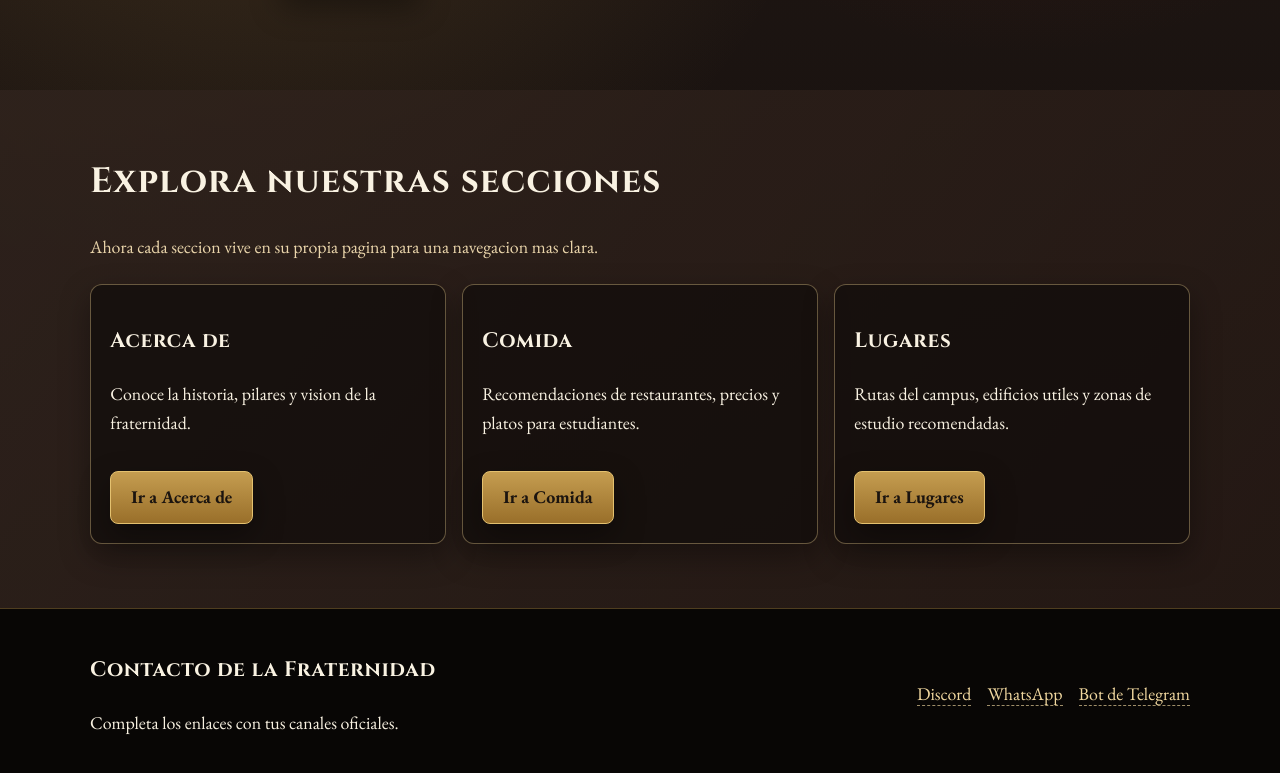
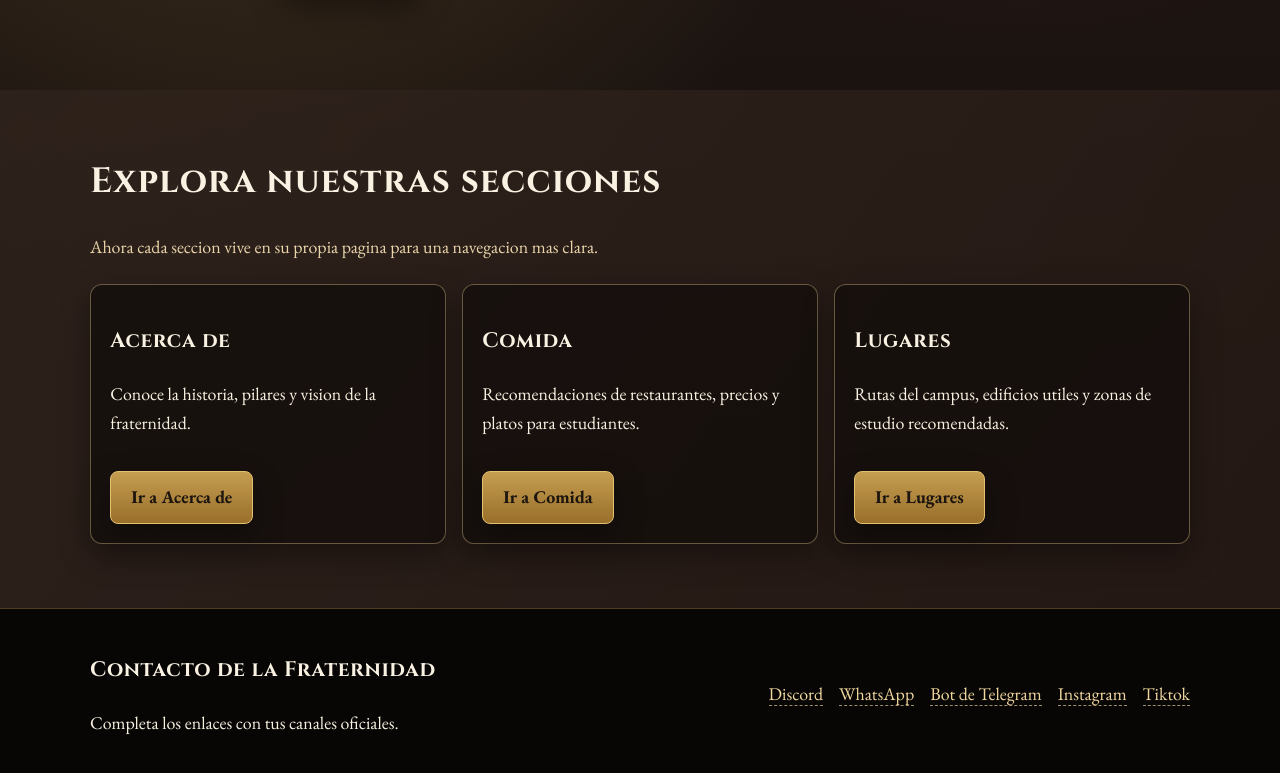
Before and after one commit to Charlyp21/fraternidad_page, a plain HTML site: page index.html in a window 1280 px wide. Shown: the part 551-1324 px from the top of the page. Drawn offline with nearby package versions, Linux system fonts and the light colour scheme.

Commit message:
Agregados logo y links de insta y tiktok

```diff
--- a/index.html
+++ b/index.html
@@ -3,6 +3,7 @@
 <head>
     <meta charset="utf-8">
     <meta name="viewport" content="width=device-width, initial-scale=1">
+    <link rel="icon" type="image/png" href="./assets/fraternidad.png">
     <title>La Fraternidad | Inicio</title>
     <meta name="description" content="Club universitario con espiritu medieval: comunidad, rutas, comida y aventuras estudiantiles.">
     <link rel="preconnect" href="https://fonts.googleapis.com">
@@ -81,6 +82,8 @@
                 <li><a href="https://discord.gg/yourinvite" target="_blank" rel="noopener noreferrer">Discord</a></li>
                 <li><a href="https://chat.whatsapp.com/Cyn61HVEgZJ2REvMO6CGEy" target="_blank" rel="noopener noreferrer">WhatsApp</a></li>
                 <li><a href="https://t.me/Unificadorbot" target="_blank" rel="noopener noreferrer">Bot de Telegram</a></li>
+                <li><a href="https://www.instagram.com/somos_la_fraternidad/" target="_blank" rel="noopener noreferrer">Instagram</a></li>
+                <li><a href="https://www.tiktok.com/@somos_la_fraternidad" target="_blank" rel="noopener noreferrer">Tiktok</a></li>
             </ul>
         </div>
     </footer>
```
Also changed, not shown: assets/fraternidad.png (added).
